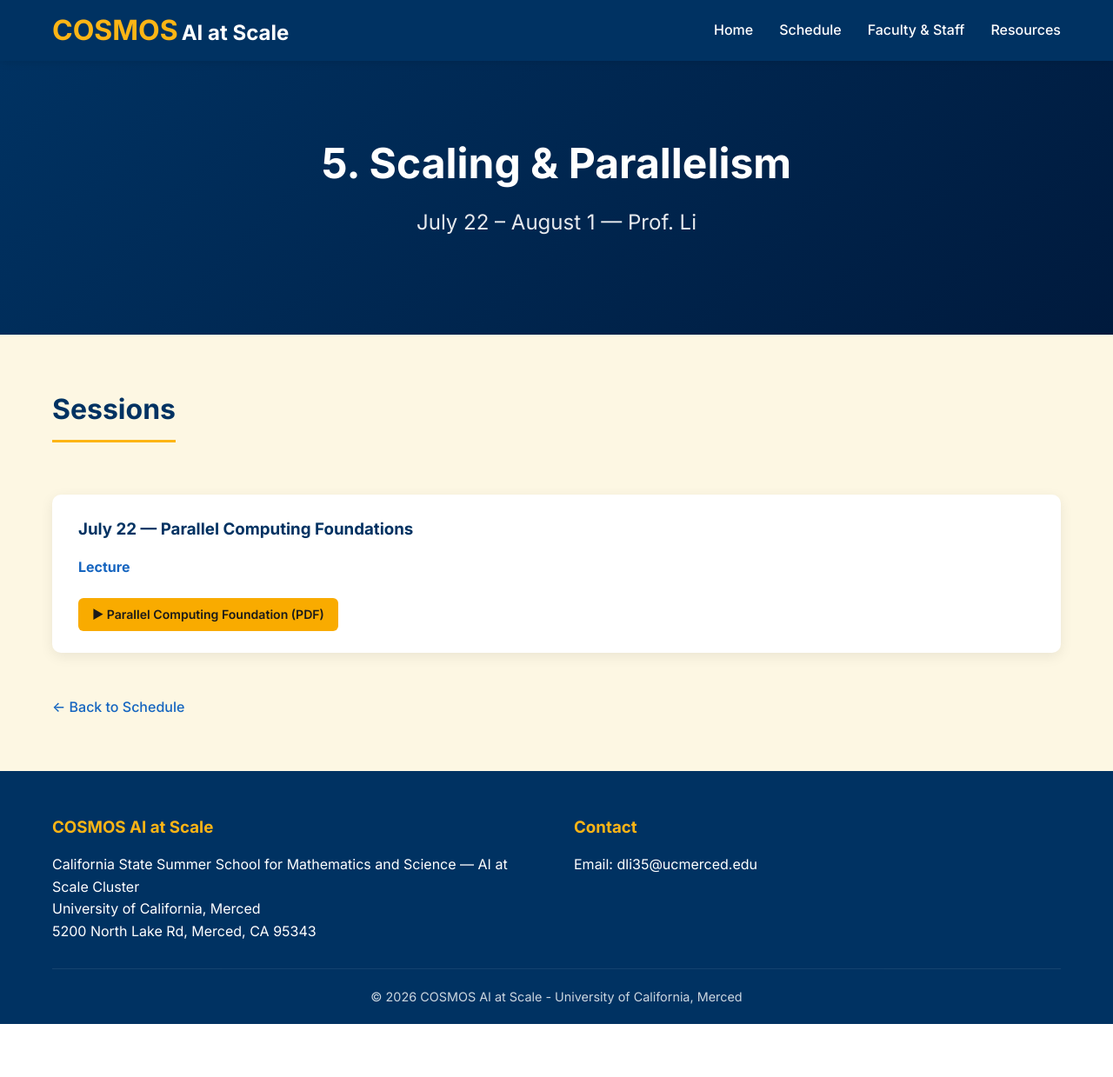
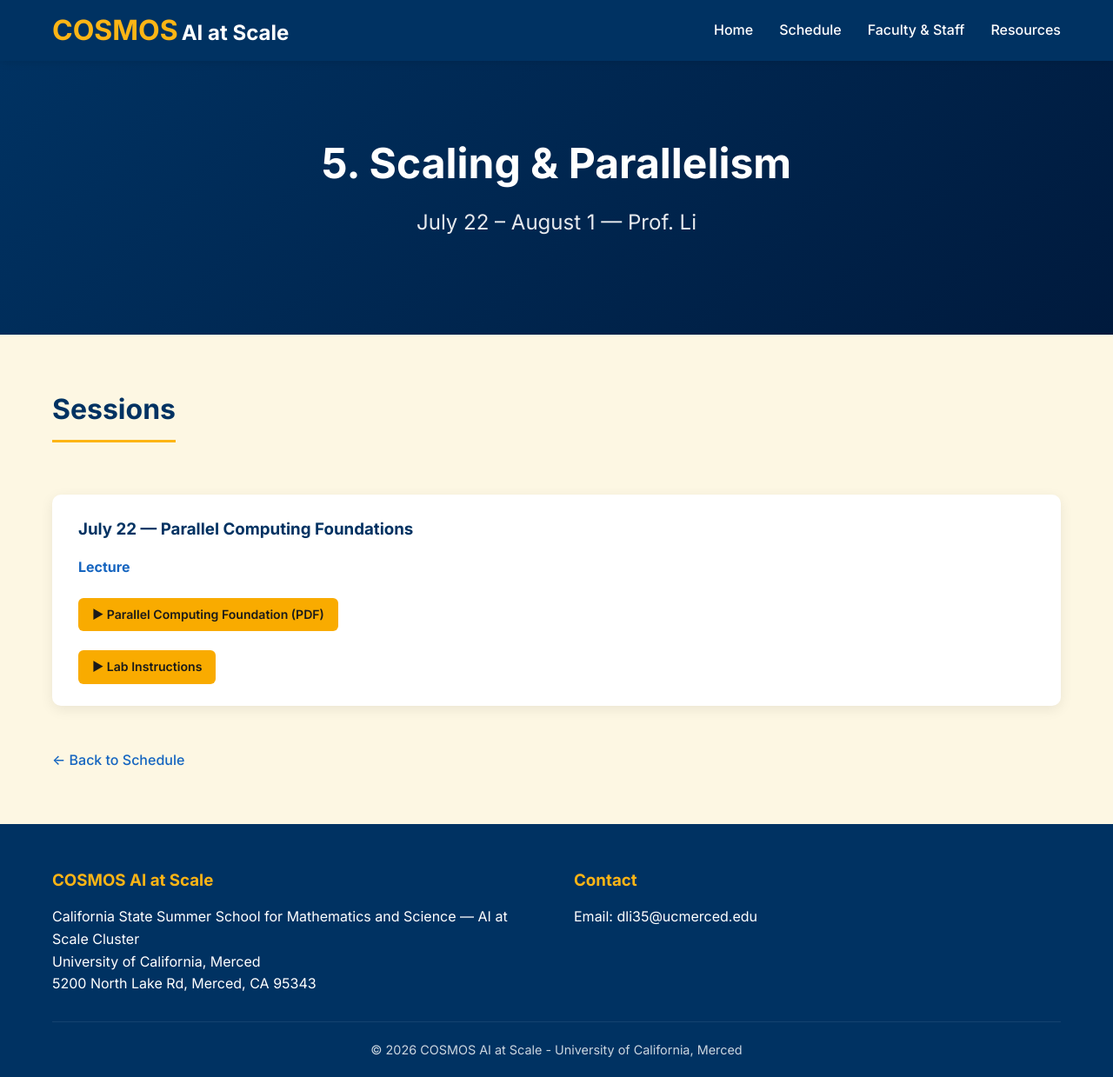
Before and after one commit to cosmos-ai-ucm/cosmos-ai-ucm.github.io, a Jekyll site: the page built from modules/scaling-parallelism.html, in a window 1280 px wide and 1239 px high. Shown: the whole window at 87% size. Built offline with Jekyll 4.4.1, drawn with Linux system fonts in a browser that asks for light colours.

Commit message:
Add Lab Instructions link to scaling-parallelism.html on July 22
Added a link to Lab Instructions PDF for better guidance.

```diff
--- a/modules/scaling-parallelism.html
+++ b/modules/scaling-parallelism.html
@@ -26,6 +26,11 @@ title: Scaling & Parallelism
             &#9654; Parallel Computing Foundation (PDF)
           </a>
         </p>
+        <p style="margin-top:10px;">
+          <a class="colab-link" href="/modules/July22_LabInstructions.pdf" target="_blank" rel="noopener">
+            &#9654; Lab Instructions
+          </a>
+        </p>
       </div>
 
     </div>
```
